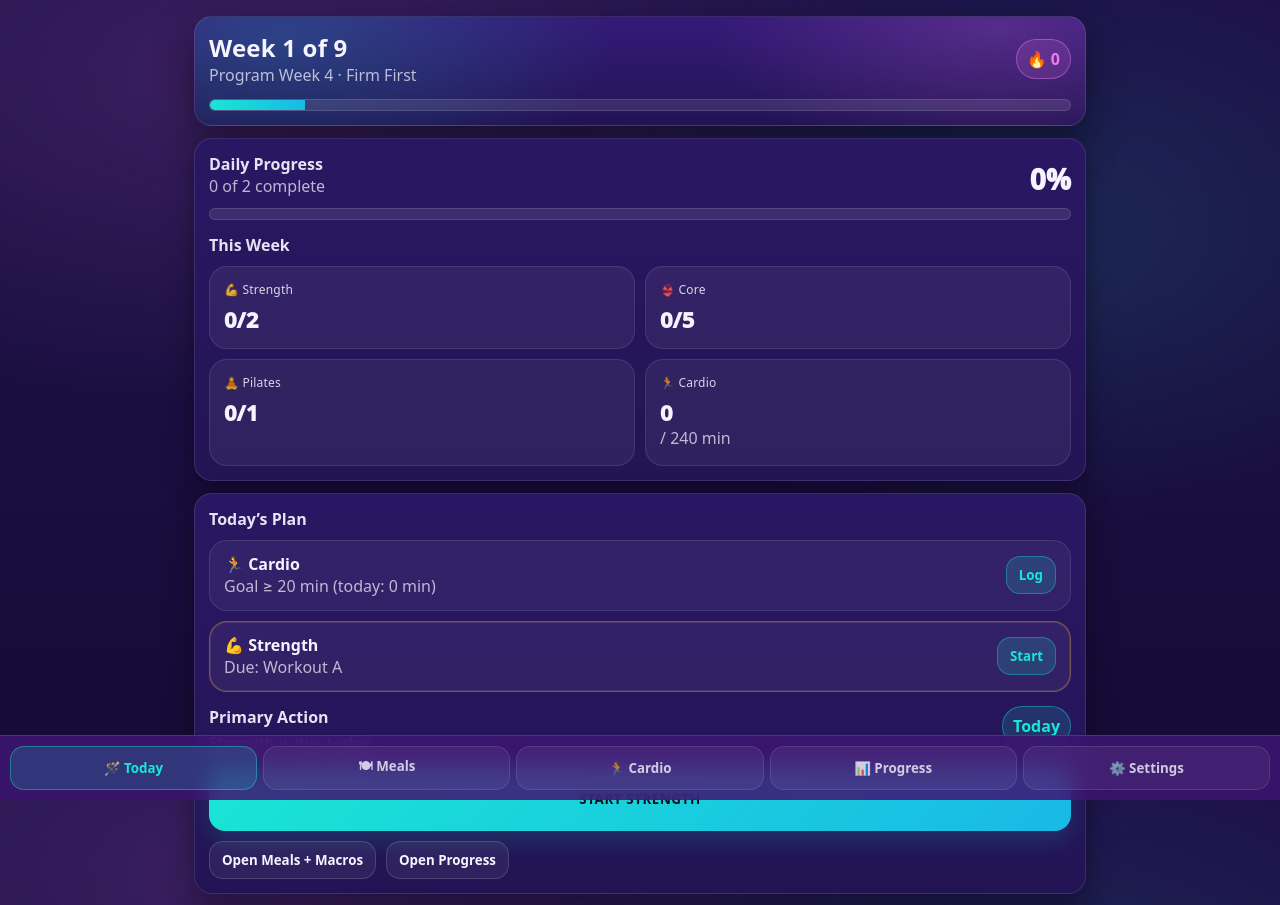
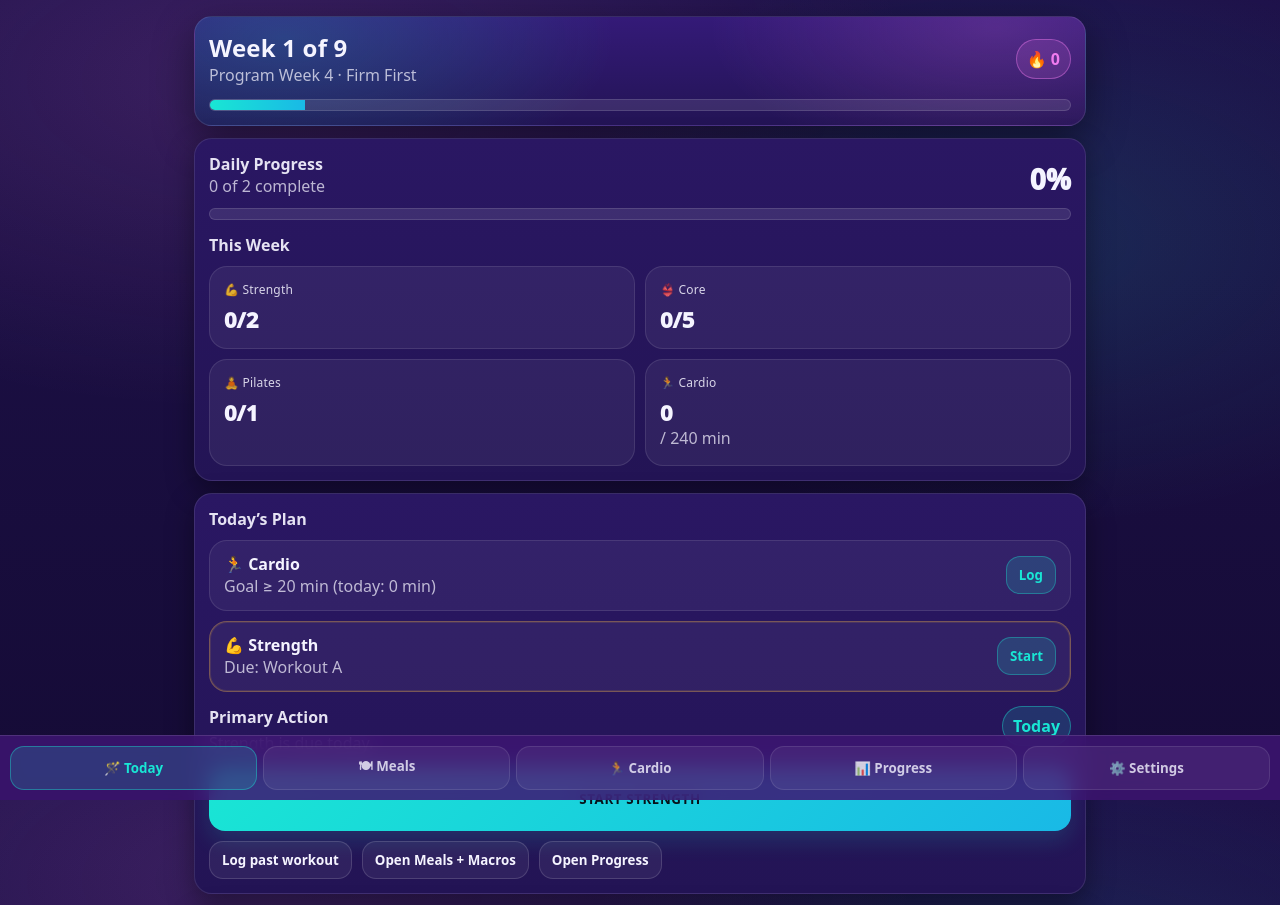
Before and after one commit to Rowan0404/Strength-Quest, a React (Vite) app: page / in a window 1280 px wide. Shown: the top 905 px of the page. Built offline with nearby package versions, Linux system fonts and the light colour scheme.

Commit message:
update to v16.5 (timezone fix+simplified past workout picker)

```diff
--- a/package.json
+++ b/package.json
@@ -1,13 +1,12 @@
 {
   "name": "strength-quest-pwa",
   "private": true,
-  "version": "1.6.3",
+  "version": "1.6.5",
   "type": "module",
   "scripts": {
     "dev": "vite",
     "build": "vite build",
-    "preview": "vite preview",
-    "deploy": "npm run build && gh-pages -d dist"
+    "preview": "vite preview"
   },
   "dependencies": {
     "idb": "^8.0.0",
@@ -18,7 +17,6 @@
     "@types/react": "^18.3.3",
     "@types/react-dom": "^18.3.0",
     "@vitejs/plugin-react": "^4.3.1",
-    "gh-pages": "^6.3.0",
     "typescript": "^5.5.4",
     "vite": "^5.4.3",
     "vite-plugin-pwa": "^0.20.5"
--- a/src/lib/db.ts
+++ b/src/lib/db.ts
@@ -45,6 +45,7 @@ export type Settings = {
   programStartWeek: number;
   displayWeeksTotal: number;
   waterGoalMl: number;
+  timezone: string;
 
   // Nutrition targets
   nutritionMode: 'single'|'auto_strength_days';
@@ -202,6 +203,7 @@ export async function getSettings(): Promise<Settings> {
     programStartWeek: 4,
     displayWeeksTotal: 9,
     waterGoalMl: 2000,
+    timezone: 'America/Halifax',
     nutritionMode: 'auto_strength_days',
     restDayTargets: DEFAULT_REST,
     strengthDayTargets: DEFAULT_STRENGTH,
@@ -245,7 +247,8 @@ export async function getSettings(): Promise<Settings> {
     cardioGoalMinPerWeek: Number(migrated.cardioGoalMinPerWeek ?? defaults.cardioGoalMinPerWeek ?? 240),
     programStartWeek: Number(migrated.programStartWeek ?? defaults.programStartWeek ?? 4),
     displayWeeksTotal: Number(migrated.displayWeeksTotal ?? defaults.displayWeeksTotal ?? 9),
-    waterGoalMl: Number(migrated.waterGoalMl ?? defaults.waterGoalMl ?? 2000)
+    waterGoalMl: Number(migrated.waterGoalMl ?? defaults.waterGoalMl ?? 2000),
+    timezone: String(migrated.timezone ?? defaults.timezone ?? 'America/Halifax')
   };
 
   if (JSON.stringify(merged) !== JSON.stringify(s)) {
@@ -354,7 +357,7 @@ export async function getWaterLog(isoDate: ISODate){
 }
 export async function saveWaterLog(log: WaterLog){
   const db = await dbPromise;
-  await db.put('water', log);
+  await db.put('water', log, log.isoDate);
 }
 export async function listWaterLogs(){
   const db = await dbPromise;
--- a/src/lib/plan.ts
+++ b/src/lib/plan.ts
@@ -3,7 +3,14 @@ import type { ISODate, WorkoutKey } from './db';
 
 const DOW_MAP: Record<string, number> = { SU:0, MO:1, TU:2, WE:3, TH:4, FR:5, SA:6 };
 
-export function isoToday(): ISODate { return new Date().toISOString().slice(0,10); }
+export function isoToday(timezone: string = 'America/Halifax'): ISODate {
+  return new Intl.DateTimeFormat('en-CA', {
+    timeZone: timezone,
+    year: 'numeric',
+    month: '2-digit',
+    day: '2-digit'
+  }).format(new Date()) as ISODate;
+}
 export function addDaysISO(iso: ISODate, days: number): ISODate {
   const d = new Date(iso + 'T00:00:00'); d.setDate(d.getDate()+days); return d.toISOString().slice(0,10);
 }
--- a/src/ui/Cardio.tsx
+++ b/src/ui/Cardio.tsx
@@ -22,7 +22,7 @@ function isoWeekKeyFromISO(iso: string){
 }
 
 export default function Cardio({ ctx }:{ ctx:any }){
-  const [iso, setIso] = useState<string>(isoToday());
+  const [iso, setIso] = useState<string>(isoToday(ctx.settings?.timezone ?? 'America/Halifax'));
   const [all, setAll] = useState<CardioLog[]>([]);
 
   // modal state
--- a/src/ui/Progress.tsx
+++ b/src/ui/Progress.tsx
@@ -23,7 +23,7 @@ function withinDays(iso: string, days: number){
 }
 
 export default function Progress({ ctx }:{ ctx:any }){
-  const today = isoToday();
+  const today = isoToday(ctx.settings?.timezone ?? 'America/Halifax');
   const thisWeekKey = isoWeekKeyFromISO(today);
   const [badgesOpen, setBadgesOpen] = useState(false);
   const earnedSet = useMemo(()=> new Set((ctx.badges ?? []).map((x:any)=>x.id)), [ctx.badges]);
--- a/src/ui/Settings.tsx
+++ b/src/ui/Settings.tsx
@@ -25,6 +25,7 @@ export default function Settings({ ctx }:{ ctx:any }){
   const [programStartWeek, setProgramStartWeek] = useState(String(ctx.settings.programStartWeek ?? 4));
   const [displayWeeksTotal, setDisplayWeeksTotal] = useState(String(ctx.settings.displayWeeksTotal ?? 9));
   const [waterGoalMl, setWaterGoalMl] = useState(String(ctx.settings.waterGoalMl ?? 2000));
+  const [timezone, setTimezone] = useState(String(ctx.settings.timezone ?? 'America/Halifax'));
   const [savedMsg, setSavedMsg] = useState('');
 
   async function save(){
@@ -50,7 +51,8 @@ export default function Settings({ ctx }:{ ctx:any }){
       cardioGoalMinPerWeek: Number(cardioGoal),
       programStartWeek: Number(programStartWeek),
       displayWeeksTotal: Number(displayWeeksTotal),
-      waterGoalMl: Number(waterGoalMl)
+      waterGoalMl: Number(waterGoalMl),
+      timezone
     };
     await ctx.updateSettings(next);
     await ctx.reload();
@@ -137,6 +139,18 @@ export default function Settings({ ctx }:{ ctx:any }){
           <label className="pill">
             Water goal (mL)&nbsp;
             <input className="input" style={{width:100}} inputMode="numeric" value={waterGoalMl} onChange={(e)=>setWaterGoalMl(e.target.value)} />
+          </label>
+
+          <label className="pill">
+            Timezone&nbsp;
+            <select className="input" style={{width:190}} value={timezone} onChange={(e)=>setTimezone(e.target.value)}>
+              <option value="America/Halifax">Atlantic (Halifax)</option>
+              <option value="America/Toronto">Eastern (Toronto)</option>
+              <option value="America/Winnipeg">Central (Winnipeg)</option>
+              <option value="America/Edmonton">Mountain (Edmonton)</option>
+              <option value="America/Vancouver">Pacific (Vancouver)</option>
+              <option value="UTC">UTC</option>
+            </select>
           </label>
         </div>
 
--- a/src/ui/Today.tsx
+++ b/src/ui/Today.tsx
@@ -17,7 +17,7 @@ function isoWeekKeyFromISO(iso: string){
 }
 
 export default function Today({ ctx }:{ ctx:any }){
-  const todayISO = isoToday();
+  const todayISO = isoToday(ctx.settings.timezone ?? 'America/Halifax');
   const displayWeeksTotal = Number(ctx.settings.displayWeeksTotal ?? 9);
   const programStartWeek = Number(ctx.settings.programStartWeek ?? 4);
   const elapsedWeeks = Math.max(0, computeWeekNumber(ctx.settings.startDateISO, todayISO) - 1);
@@ -249,6 +249,14 @@ export default function Today({ ctx }:{ ctx:any }){
         </div>
 
         <div style={{height:12}} />
+        <div className="row" style={{flexWrap:'wrap'}}>
+          <button className={startWorkoutKey==='A' ? "smallBtn primary" : "smallBtn"} onClick={()=>setStartWorkoutKey('A')}>💪 Strength A</button>
+          <button className={startWorkoutKey==='B' ? "smallBtn primary" : "smallBtn"} onClick={()=>setStartWorkoutKey('B')}>💪 Strength B</button>
+          <button className={startWorkoutKey==='CORE' ? "smallBtn primary" : "smallBtn"} onClick={()=>setStartWorkoutKey('CORE')}>👙 Core</button>
+          <button className={startWorkoutKey==='PILATES' ? "smallBtn primary" : "smallBtn"} onClick={()=>setStartWorkoutKey('PILATES')}>🧘 Pilates</button>
+        </div>
+
+        <div style={{height:12}} />
         <label className="pill">
           Workout date&nbsp;
           <input className="input" style={{width:170}} type="date" value={startISO} max={todayISO} onChange={(e)=>setStartISO(e.target.value)} />
@@ -256,7 +264,12 @@ export default function Today({ ctx }:{ ctx:any }){
 
         <div style={{height:12}} />
         <div className="muted">
-          This will save <strong style={{color:'#fff'}}>Workout {startWorkoutKey}</strong> for <strong style={{color:'#fff'}}>{startISO}</strong>.
+          This will save <strong style={{color:'#fff'}}>
+            {startWorkoutKey==='A' ? 'Strength A' :
+             startWorkoutKey==='B' ? 'Strength B' :
+             startWorkoutKey==='CORE' ? 'Core' :
+             'Pilates'}
+          </strong> for <strong style={{color:'#fff'}}>{startISO}</strong>.
         </div>
       </Modal>
       {toast && (
@@ -426,6 +439,7 @@ export default function Today({ ctx }:{ ctx:any }){
             <div style={{height:10}} />
 
             <div className="row" style={{flexWrap:'wrap'}}>
+              <button className="smallBtn" onClick={()=> openStartPicker('A', todayISO)}>Log past workout</button>
               <button className="smallBtn" onClick={()=>ctx.setTab('meals')}>Open Meals + Macros</button>
               <button className="smallBtn" onClick={()=>ctx.setTab('progress')}>Open Progress</button>
             </div>
--- a/vite.config.ts
+++ b/vite.config.ts
@@ -3,7 +3,6 @@ import react from '@vitejs/plugin-react';
 import { VitePWA } from 'vite-plugin-pwa';
 
 export default defineConfig({
-  base: '/Strength-Quest/',
   plugins: [
     react(),
     VitePWA({
```
Also changed, not shown: 1 other file (tests, documents, lock files or other folders).
